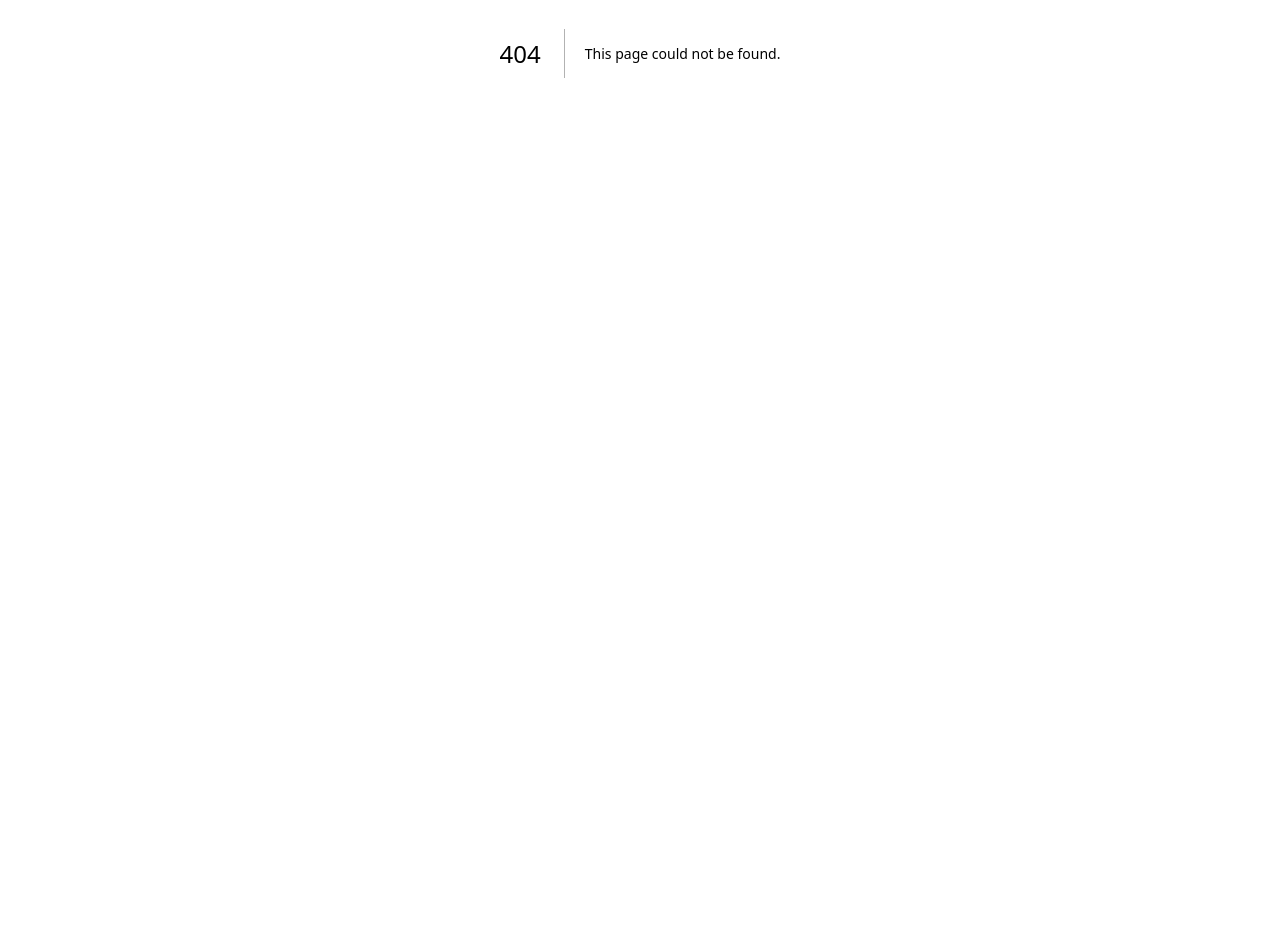
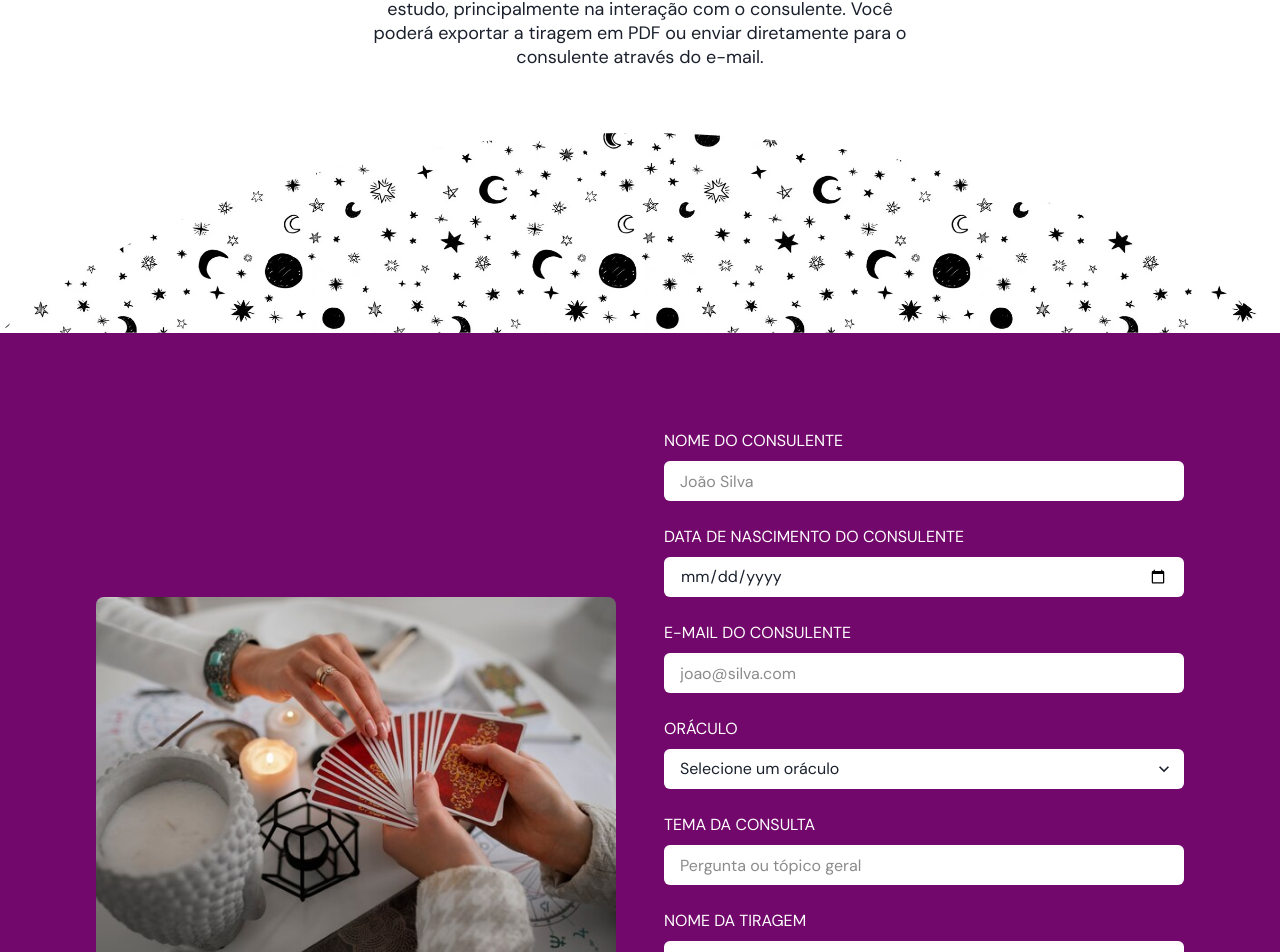
Before and after one commit to liviadpinheiro/tcc-app, a Next.js app: page /tiragens in a window 1280 px wide. Before the commit this address had no page. Shown: the part 347-1299 px from the top of the page. Before the commit the page ends 800 px from the top, so only its background shows below. Built offline with nearby package versions, Linux system fonts and the light colour scheme; a web font is replaced by a local one.

Commit message:
feat: spread page

```diff
--- a/src/pages/contato.tsx
+++ b/src/pages/contato.tsx
@@ -32,13 +32,13 @@ const Contact: NextPage = () => {
           pb={{ base: '36px', md: '64px' }}
         >
           <Text
-            textStyle={{ base: 'heading2', md: 'heading1' }}
+            textStyle={'heading1'}
             color={'primary.default'}
             textAlign={{ base: 'left', md: 'center' }}
           >
             envie suas dúvidas e feedbacks
           </Text>
-          <Text textStyle={'bodyLG'}>
+          <Text textAlign={'center'} textStyle={'bodyLG'}>
             Nossa dedicada equipe está sempre disponível para responder a todas
             as suas perguntas e ouvir seus comentários. Valorizamos muito a sua
             interação e estamos sempre prontos para atendê-lo!
@@ -49,7 +49,6 @@ const Contact: NextPage = () => {
           flexDir={'column'}
           alignItems={'center'}
           justifyContent={'space-between'}
-          gap={{ base: '24px', md: 'unset' }}
         >
           <Img w="100%" maxH="200px" src="/images/sun-bg.png"></Img>
           <SimpleGrid
--- /dev/null
+++ b/src/pages/tiragens.tsx
@@ -0,0 +1,123 @@
+import { Flex, Img, SimpleGrid, Text } from "@chakra-ui/react"
+import { NextPage } from "next"
+import Head from "next/head"
+import { useRouter } from "next/router"
+import MainTemplate from "../components/Template/MainTemplate"
+import { NAVBAR_VARIANT } from "../components/Organism/Navbar"
+import { Input } from "../components/Atom/Input"
+import { Select } from "../components/Atom/Select"
+import { Textarea } from "../components/Atom/Textarea"
+import { Button } from "../components/Atom/Button"
+
+const Spread: NextPage = () => {
+  const { pathname } = useRouter()
+  return (
+    <Flex>
+      <Head>
+        <title>Tiragens | Jornada</title>
+        <meta
+          name="description"
+          content="TCC de Página Web sobre Cartomancia"
+        />
+        <link rel="icon" href="/favicon.ico" />
+      </Head>
+      <MainTemplate pathname={pathname} navbarVariant={NAVBAR_VARIANT.signUp}>
+      <Flex
+          flexDir={'column'}
+          maxW={'554px'}
+          gap={'8px'}
+          alignSelf={'center'}
+          pt={{ base: '48px', md: '120px' }}
+          pb={{ base: '36px', md: '64px' }}
+        >
+          <Text
+            textStyle={'heading1'}
+            color={'primary.default'}
+            textAlign={{ base: 'left', md: 'center' }}
+          >
+            registre todas as suas tiragens
+          </Text>
+          <Text textAlign={'center'} textStyle={'bodyLG'}>
+            Esta ferramenta única facilitará muito o dia-a-dia de trabalho e estudo, principalmente na interação com o consulente. Você poderá exportar a tiragem em PDF ou enviar diretamente para o consulente através do e-mail.
+          </Text>
+        </Flex>
+        <Flex
+          mx={{ base: '-16px', md: '-96px' }}
+          flexDir={'column'}
+          alignItems={'center'}
+          justifyContent={'space-between'}
+        >
+          <Img w="100%" maxH="200px" src="/images/moon-bg.png" />
+          <SimpleGrid
+            bgColor={'primary.default'}
+            pt={{ base: '48px', md: '96px' }}
+            pb={{ base: '32px', md: '48px' }}
+            w={'100%'}
+            px={{ base: '16px', md: '96px' }}
+            gap={{ base: '8px', md: '48px' }}
+            columns={[1, 1, 2, 2]}
+            alignItems={'center'}
+          >
+            <Img
+              w={'100%'}
+              h={'100%'}
+              maxH={'376px'}
+              objectFit={'cover'}
+              rounded={'8px'}
+              src="/images/spread.jpg"
+            />
+            <Flex flexDir={'column'} gap={'24px'}>
+              <Input
+                label={'Nome do consulente'}
+                placeholder="João Silva"
+                variant={'bgDark'}
+                w={'100%'}
+              />
+              <Input
+                label={'Data de nascimento do consulente'}
+                w={'100%'}
+                variant={'bgDark'}
+                type={'date'}
+              />
+              <Input
+                label={'E-mail do consulente'}
+                placeholder="joao@silva.com"
+                variant={'bgDark'}
+                w={'100%'}
+                type={'email'}
+              />
+              <Select label={'Oráculo'} placeholder={'Selecione um oráculo'}>
+                <option value="taro">Tarô</option>
+                <option value="baralho-cigano">Baralho Cigano</option>
+              </Select>
+              <Input
+                label={'Tema da consulta'}
+                placeholder="Pergunta ou tópico geral"
+                variant={'bgDark'}
+                w={'100%'}
+              />
+              <Input
+                label={'Nome da tiragem'}
+                placeholder="Nome ou descrição da tiragem"
+                variant={'bgDark'}
+                w={'100%'}
+              />
+              <Input
+                label={'Número de cartas'}
+                placeholder="0"
+                variant={'bgDark'}
+                w={'100%'}
+                type="number"
+              />
+              <Button w={'fit-content'} alignSelf={'left'} variant="rounded">
+                Enviar
+              </Button>
+            </Flex>
+          </SimpleGrid>
+        </Flex>
+      </MainTemplate>
+    </Flex>
+  )
+}
+
+export default Spread
```
Also changed, not shown: public/images/moon-bg.png (added), public/images/spread.jpg (added).
